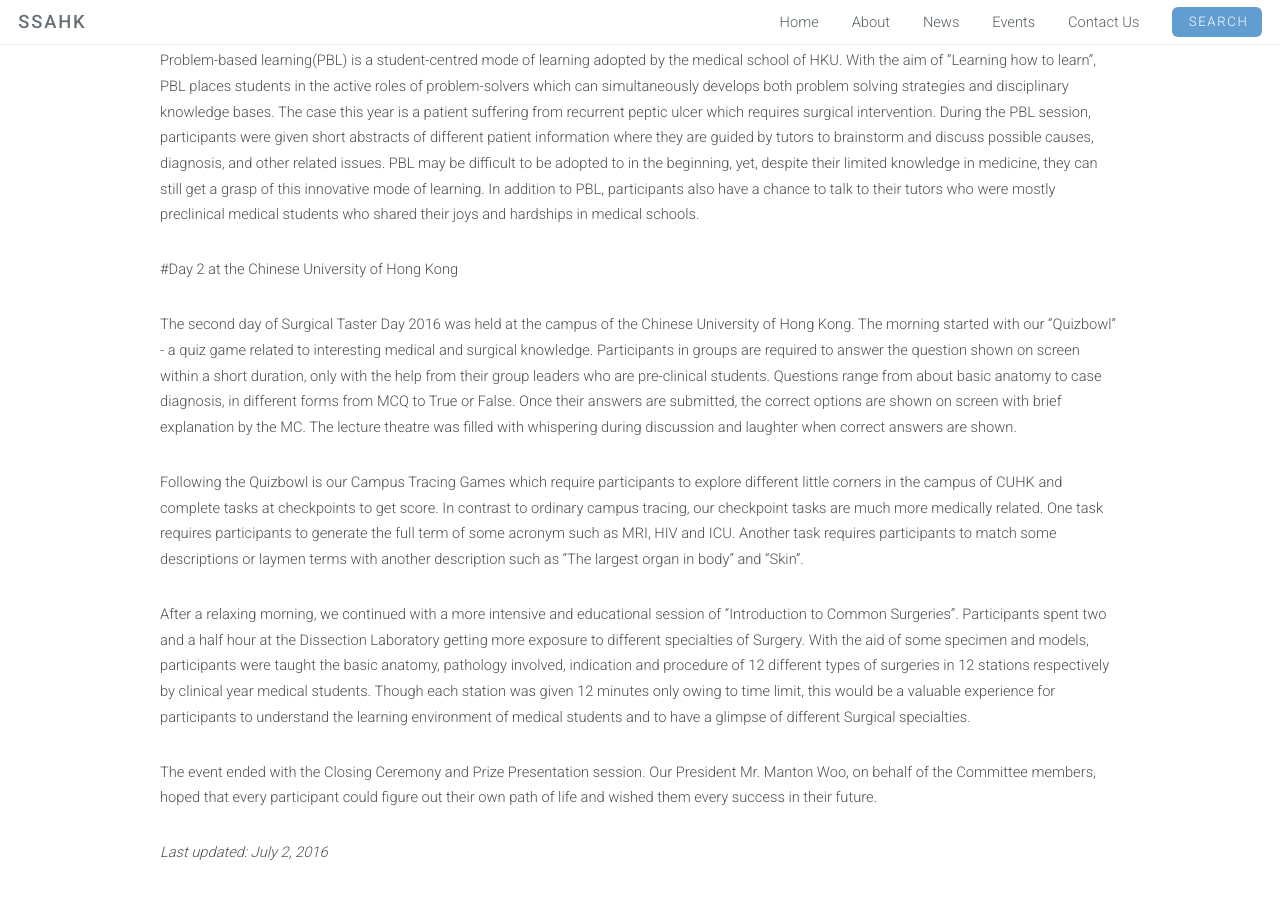
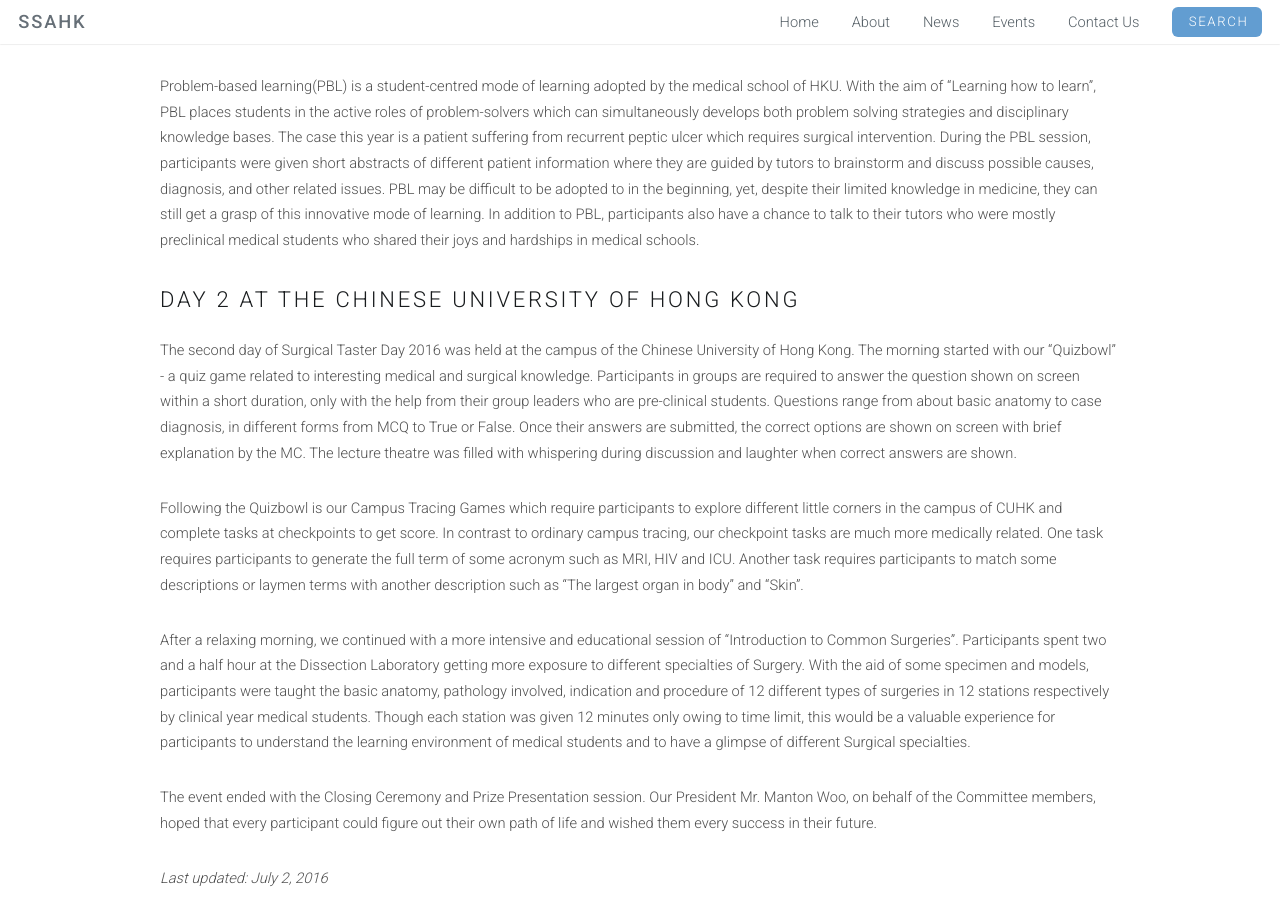
Before and after one commit to SSAHK/ssahk.github.io, a Jekyll site: the page built from _posts/2016-7-2-taster-day-review.md, in a window 1280 px wide and 900 px high, scrolled down 1325 px. Built offline with Jekyll 4.4.1, drawn with Linux system fonts in a browser that asks for light colours; part of the change alters nothing that is shown.

```diff
--- a/_posts/2016-7-2-taster-day-review.md
+++ b/_posts/2016-7-2-taster-day-review.md
@@ -3,11 +3,11 @@ layout: post
 title: Surgical Taster Day 2016
 categories: [review]
 thumb-img: /taster2016/thumb.jpeg
-feature-img: /taster2016/feature.jpg
+feature-img: /taster2016/feature2.jpg
 excerpt:  Surgical Taster Day 2016 was held successfully this year on 26/06 and 02/07...
 ---
 
-# Day 1 at the University of Hong Kong
+## Day 1 at the University of Hong Kong
 
 With over 120 secondary school students taking part, the Surgical Taster Day 2016 was held on 26/06 and 02/07 with flying colours.
 
@@ -17,7 +17,7 @@ In the afternoon, participants had the chance to learn some basic surgical skill
 
 Problem-based learning(PBL) is a student-centred mode of learning adopted by the medical school of HKU. With the aim of “Learning how to learn”, PBL places students in the active roles of problem-solvers which can simultaneously develops both problem solving strategies and disciplinary knowledge bases. The case this year is a patient suffering from recurrent peptic ulcer which requires surgical intervention. During the PBL session, participants were given short abstracts of different patient information where they are guided by tutors to brainstorm and discuss possible causes, diagnosis, and other related issues. PBL may be difficult to be adopted to in the beginning, yet, despite their limited knowledge in medicine, they can still get a grasp of this innovative mode of learning. In addition to PBL, participants also have a chance to talk to their tutors who were mostly preclinical medical students who shared their joys and hardships in medical schools.
 
-#Day 2 at the Chinese University of Hong Kong
+## Day 2 at the Chinese University of Hong Kong
 
 The second day of Surgical Taster Day 2016 was held at the campus of the Chinese University of Hong Kong. The morning started with our “Quizbowl” - a quiz game related to interesting medical and surgical knowledge. Participants in groups are required to answer the question shown on screen within a short duration, only with the help from their group leaders who are pre-clinical students. Questions range from about basic anatomy to case diagnosis, in different forms from MCQ to True or False. Once their answers are submitted, the correct options are shown on screen with brief explanation by the MC. The lecture theatre was filled with whispering during discussion and laughter when correct answers are shown.
 
```
